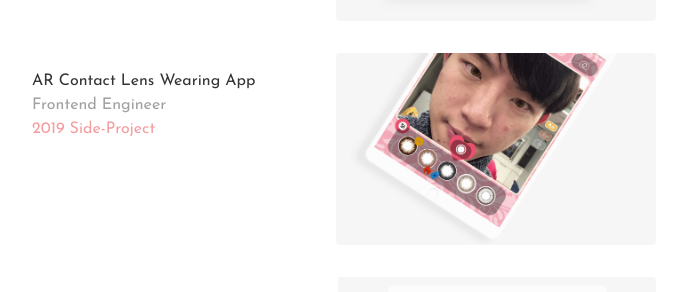
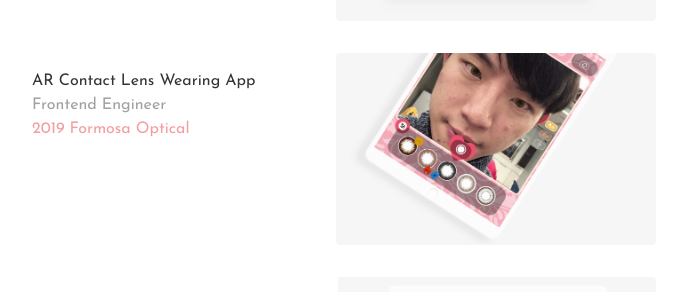
Before and after one commit to wendeehsu/wendeehsu.github.io, a React (Create React App) app: page /Me in a window 1280 px wide. Shown: the part 748-1040 px from the top of the page, without its empty margins (304-991 px from the left). Built offline with nearby package versions, Linux system fonts and the light colour scheme.

Commit message:
fix: change medium and work to functional components

```diff
--- /dev/null
+++ b/src/components/Card.js
@@ -0,0 +1,42 @@
+import React from 'react';
+import { Link } from "react-router-dom";
+
+function Card({
+    pageUrl,
+    title,
+    subtitle,
+    note,
+    imgUrl,
+    isExternal = false
+}) {
+    const cardContent = () => {
+        let imageLink = isExternal ? imgUrl : process.env.PUBLIC_URL + imgUrl;
+
+        return (
+            <div className="justify-center mb-8 flex flex-wrap animate-fadeIn">
+                <div className="p-4 w-1/4 min-w-80">
+                    <h2>{title}</h2>
+                    <h3 className="gray-text">{subtitle}</h3>
+                    <h3 className="pink-text">{note}</h3>
+                </div>
+                <div
+                    className="w-80 h-48 rounded bg-center bg-normal bg-no-repeat hover:bg-lg transition-all duration-500"
+                    style={{ backgroundImage: "url(" + imageLink + ")" }}
+                />
+            </div>
+        )
+    };
+
+    return (
+        <>{isExternal ?
+            <a href={pageUrl} target="_blank">
+                {cardContent()}
+            </a>
+            : <Link to={pageUrl}>
+                {cardContent()}
+            </Link>}
+        </>
+    )
+}
+
+export default Card;
--- a/src/components/ProjectCard.js
+++ /dev/null
@@ -1,24 +0,0 @@
-import React, { Component } from 'react';
-import { Link } from "react-router-dom";
-
-class ProjectCard extends Component {
-    render() {
-        return (
-            <Link to={this.props.project.pageUrl}>
-                <div className="justify-center mb-8 flex flex-wrap animate-fadeIn">
-                    <div className="p-4 w-1/4 min-w-80">
-                        <h2>{this.props.project.name}</h2>
-                        <h3 className="gray-text">{this.props.project.role}</h3>
-                        <h3 className="pink-text">{this.props.project.company}</h3>
-                    </div>
-                    <div
-                        className="w-80 h-48 rounded bg-center bg-normal bg-no-repeat hover:bg-lg transition-all duration-500"
-                        style={{ backgroundImage: "url(" + process.env.PUBLIC_URL + this.props.project.imgUrl + ")" }}
-                    />
-                </div>
-            </Link>
-        )
-    }
-}
-
-export default ProjectCard;
--- a/src/container/Medium.js
+++ b/src/container/Medium.js
@@ -1,63 +1,53 @@
-import React, { Component } from 'react';
-import MediumCard from "../components/MediumCard.js";
-import "../css/Medium.css";
+import React, { useEffect } from 'react';
+import Card from "../components/Card.js";
 import { GApageView } from "../ga.js";
 
-class Medium extends Component {
-    componentDidMount() {
+function Medium() {
+    useEffect(() => {
         GApageView("Medium", "Medium");
-    }
+    }, []);
 
-    render() {
-        const post1 = new Post(
-            "Build a Pix2Pix GAN With Python",
-            "Machine Learning",
-            "https://miro.medium.com/max/1400/1*SGAMwfdkpv9TpnGkDHoLWg.png",
-            "http://medium.com/swlh/6db841b302c7"
-        );
-
-        const post2 = new Post(
-            "Instance segmentation with Detectron2",
-            "Machine Learning",
-            "https://miro.medium.com/max/1400/1*ui7_rt6uboRrh-BvpqQlEg.png",
-            "http://medium.com/@wendeehsu/127fbe01b20b"
-        );
-
-        const post3 = new Post(
-            "Web Crawling with Scrapy",
-            "Data Acquisition",
-            "https://miro.medium.com/max/1400/1*7KVe2szj1rjt1_Jlmdznkw.png",
-            "https://medium.com/analytics-vidhya/f4d93c1bfcc7"
-        );
-
-        const post4 = new Post(
-            "Google Analytics in React.js",
-            "Front-end, Data analytics",
-            "https://miro.medium.com/max/1400/1*SQXY-ker6mSvffwOBnBW9w.png",
-            "https://medium.com/@wendeehsu/c1b78dc1bbda"
-        );
+    const posts = [{
+        title: "Build a Pix2Pix GAN With Python",
+        subtitle: "Machine Learning",
+        imgUrl: "https://miro.medium.com/max/1400/1*SGAMwfdkpv9TpnGkDHoLWg.png",
+        pageUrl: "http://medium.com/swlh/6db841b302c7"
+    }, {
+        title: "Draw a draggable line chart in Angular with Chart.js",
+        subtitle: "Front-end",
+        imgUrl: "https://miro.medium.com/v2/resize:fit:1100/format:webp/1*n47kP3C-780lfMqlAGMWNw.gif",
+        pageUrl: "https://wendeehsu.medium.com/1364b1193c98"
+    }, {
+        title: "Google Analytics in React.js",
+        subtitle: "Front-end, Data analytics",
+        imgUrl: "https://miro.medium.com/max/1400/1*SQXY-ker6mSvffwOBnBW9w.png",
+        pageUrl: "https://wendeehsu.medium.com/c1b78dc1bbda"
+    }, {
+        title: "Web Crawling with Scrapy",
+        subtitle: "Data Acquisition",
+        imgUrl: "https://miro.medium.com/max/1400/1*7KVe2szj1rjt1_Jlmdznkw.png",
+        pageUrl: "https://medium.com/analytics-vidhya/f4d93c1bfcc7"
+    }];
 
     return (
         <div>
             <h3 className="title">
                 My Medium
             </h3>
-                <MediumCard post={post1} />
-                <MediumCard post={post2} />
-                <MediumCard post={post3} />
-                <MediumCard post={post4} />
+            {
+                posts.map((post,i) => (
+                    <Card
+                        key={`post-${i}`}
+                        title={post.title}
+                        subtitle={post.subtitle}
+                        imgUrl={post.imgUrl}
+                        pageUrl={post.pageUrl}
+                        isExternal={true}
+                    />
+                ))
+            }
         </div>
     )
 }
-}
-
-class Post {
-    constructor(name, description, imgUrl, pageUrl) {
-      this.name = name;
-      this.description = description;
-      this.imgUrl = imgUrl;
-      this.pageUrl = pageUrl;
-    }
-};
 
 export default Medium;
--- a/src/container/Work.js
+++ b/src/container/Work.js
@@ -1,75 +1,63 @@
-import React, { Component } from 'react';
-import ProjectCard from "../components/ProjectCard.js";
+import React, { useEffect } from 'react';
+import Card from "../components/Card.js";
 import { GApageView } from "../ga.js";
 
-class Work extends Component {
-    componentDidMount() {
+function Work() {
+    useEffect(() => {
         GApageView("Work", "Work");
-    }
+    }, []);
 
-    render() {
-        const bliProject = new Project(
-            "Redesign Website of Bureau of Labor Insurance",
-            "UX Researcher, UI Designer",
-            "2020 PDIS",
-            "/images/project1-cover.png",
-            "/Work/RedesignBLI"
-        );
-
-        const arProject = new Project(
-            "AR Contact Lens Wearing App",
-            "Frontend Engineer",
-            "2019 Side-Project",
-            "/images/project2-cover.png",
-            "/Work/ARLens"
-        );
-
-        const dentallProject = new Project(
-            "AI Image Classification",
-            "Machine Learning, Backend Engineer",
-            "2019 Dentall",
-            "/images/project3-cover.png",
-            "/Work/AIXray"
-        );
-
-        const pdogsProject = new Project(
-            "Programming Design Online Grading System",
-            "UX Researcher, Frontend Engineer",
-            "2021 National Taiwan University",
-            "/images/project4-cover.png",
-            "/Work/PDOGS"
-        );
-
-        const googleProject = new Project(
-            "Color Optimization Tuning Tool",
-            "UX Designer, Fullstack Engineer",
-            "2023 Google",
-            "/images/project5-cover.png",
-            "/Work/ColorTuning"
-        );
+    const projects = [{
+        title: "Color Optimization Tuning Tool",
+        subtitle: "UX Designer, Fullstack Engineer",
+        note: "2023 Google",
+        imgUrl: "/images/project5-cover.png",
+        pageUrl: "/Work/ColorTuning"
+    }, {
+        title: "Programming Design Online Grading System",
+        subtitle: "UX Researcher, Frontend Engineer",
+        note: "2021 National Taiwan University",
+        imgUrl: "/images/project4-cover.png",
+        pageUrl: "/Work/PDOGS"
+    }, {
+        title: "Redesign Website of Bureau of Labor Insurance",
+        subtitle: "UX Researcher, UI Designer",
+        note: "2020 PDIS",
+        imgUrl: "/images/project1-cover.png",
+        pageUrl: "/Work/RedesignBLI"
+    }, {
+        title: "AR Contact Lens Wearing App",
+        subtitle: "Frontend Engineer",
+        note: "2019 Formosa Optical",
+        imgUrl: "/images/project2-cover.png",
+        pageUrl: "/Work/ARLens"
+    }, {
+        title: "AI Image Classification",
+        subtitle: "Machine Learning, Backend Engineer",
+        note: "2019 Dentall",
+        imgUrl: "/images/project3-cover.png",
+        pageUrl: "/Work/AIXray"
+    }];
 
     return (
         <div>
             <h1 className="title">
                 My Work
             </h1>
-                <ProjectCard project={googleProject}/>
-                <ProjectCard project={pdogsProject}/>
-                <ProjectCard project={bliProject}/>
-                <ProjectCard project={arProject}/>
-                <ProjectCard project={dentallProject}/>
+            {
+                projects.map((project, i) => (
+                    <Card
+                        key={`project-${i}`}
+                        title={project.title}
+                        subtitle={project.subtitle}
+                        note={project.note}
+                        imgUrl={project.imgUrl}
+                        pageUrl={project.pageUrl}
+                    />
+                ))
+            }
         </div>
     )
-    }
-};
-class Project {
-    constructor(name, role, company, imgUrl, pageUrl) {
-      this.name = name;
-      this.role = role;
-      this.company = company;
-      this.imgUrl = imgUrl;
-      this.pageUrl = pageUrl;
-    }
 };
 
 export default Work;
--- a/src/css/Medium.css
+++ /dev/null
@@ -1,18 +0,0 @@
-.postName {
-    padding: 2rem 0.5rem;
-}
-
-.postImage {
-    /* Full height */
-    height: 12rem;
-    width: 20rem;
-    border: 0px;
-    /* Center and scale the image nicely */
-    background-position: center;
-    background-repeat: no-repeat;
-    background-size: 100%;
-}
-
-a:hover {
-    text-decoration: none;
-}
--- a/src/index.css
+++ b/src/index.css
@@ -55,28 +55,17 @@ p {
 /* Large devices (laptops/desktops, 992px and up) */
 @media only screen and (min-width: 992px) {}
 
-@keyframes fadein {
-  from {
-    opacity: 0;
-  }
-
-  to {
-    opacity: 1;
-  }
-}
-
 .logo {
   @apply h-4 ml-2 mb-2 inline
 }
 
 img {
-  animation: fadein 1.5s;
+  @apply animate-fadeIn;
 }
 
 .title {
   text-align: center;
-  margin-top: 2rem;
-  margin-bottom: 2rem;
+  @apply my-8
 }
 
 .blue-text {
```
Lines whose indentation alone changed are shown as unchanged.
